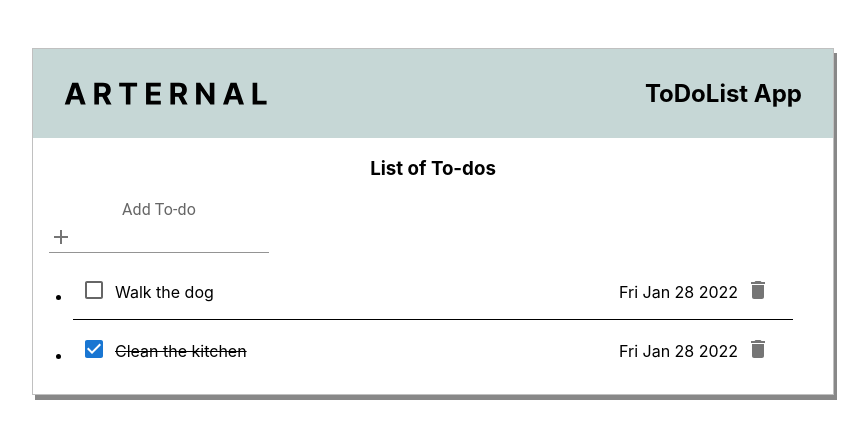
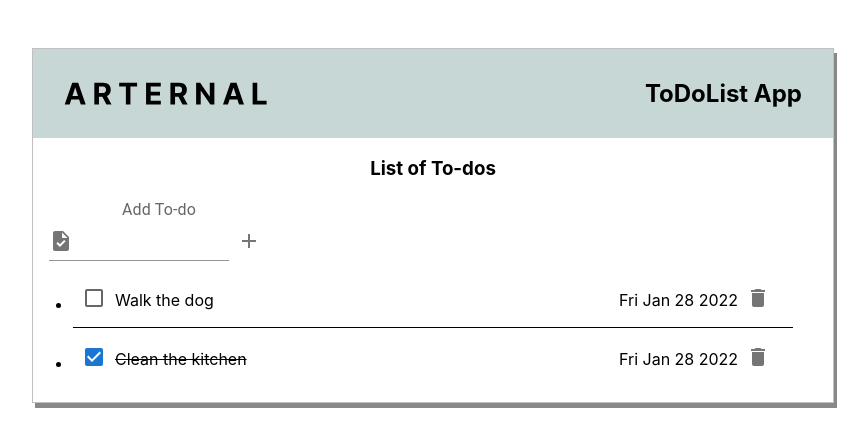
Before and after one commit to George47/arternal-take-home-George-Wang, a React (Create React App) app: page / in a window 1280 px wide. Shown: the top 446 px of the page, without its empty margins (207-1075 px from the left). Built offline with nearby package versions, Linux system fonts and the light colour scheme.

Commit message:
add a button to handle both enter key and click to submit

```diff
--- a/src/assets/css/TodoList.css
+++ b/src/assets/css/TodoList.css
@@ -74,3 +74,7 @@
 .todo-created {
     padding-top:0.8rem;
 }
+
+.add-todos-input {
+    display: flex;
+}
--- a/src/components/TodoList.js
+++ b/src/components/TodoList.js
@@ -11,8 +11,11 @@ import Tooltip from '@mui/material/Tooltip';
 import Input from '@mui/material/Input';
 import InputLabel from '@mui/material/InputLabel';
 import InputAdornment from '@mui/material/InputAdornment';
+
+// MUI Icons
 import DeleteIcon from '@mui/icons-material/Delete';
 import AddIcon from '@mui/icons-material/Add';
+import Task from '@mui/icons-material/Task';
 
 const label = { inputProps: { 'aria-label': 'Checkbox' } };
 
@@ -22,6 +25,7 @@ class TodoList extends React.Component {
 
         // initiate to-do list with sample placeholders within state
         this.state = {
+            new_todo: '',
             todos: [
                 {
                     description: 'Walk the dog',
@@ -36,11 +40,21 @@ class TodoList extends React.Component {
         }
     }
 
+    handleInputChange = (e) => {
+        this.setState({ new_todo: e.target.value });
+    }
+
+    detectEnterKey = (e) => {
+        // listens on enter key
+        if (e.which === 13) {
+            this.createNewTodo(e);
+        }
+    }
+
     // create new list on event
     createNewTodo = (e) => {
-        // listens on enter key
-        if (e.which === 13) {
         let ele = e.target;
+        if (!ele.value) ele.value = this.state.new_todo
 
         let listinfo = {
             description: ele.value,
@@ -54,8 +68,12 @@ class TodoList extends React.Component {
         this.setState({
             todos: newlist
         });
-            ele.value = ""
-        }
+
+        // reset input
+        ele.value = "";
+        this.setState({
+            new_todo: '',
+        });
     }
 
     // toggle completed
@@ -96,15 +114,22 @@ class TodoList extends React.Component {
                     <InputLabel htmlFor='input-with-icon-adornment'>
                         Add To-do
                     </InputLabel>
+                    <div className="add-todos-input">
                         <Input
                             id='input-with-icon-adornment'
-                        onKeyPress={this.createNewTodo}
+                            onKeyPress={this.detectEnterKey}
+                            onChange={this.handleInputChange}
+                            value={this.state.new_todo}
                             startAdornment={
                                 <InputAdornment position='start'>
-                                <AddIcon />
+                                    <Task />
                                 </InputAdornment>
                             }
                         />
+                        <IconButton onClick={this.createNewTodo}>
+                            <AddIcon />
+                        </ IconButton>
+                    </div>
                 </div>
                 <ul className='todo-list'>
                     {
```
Lines whose indentation alone changed are shown as unchanged.
